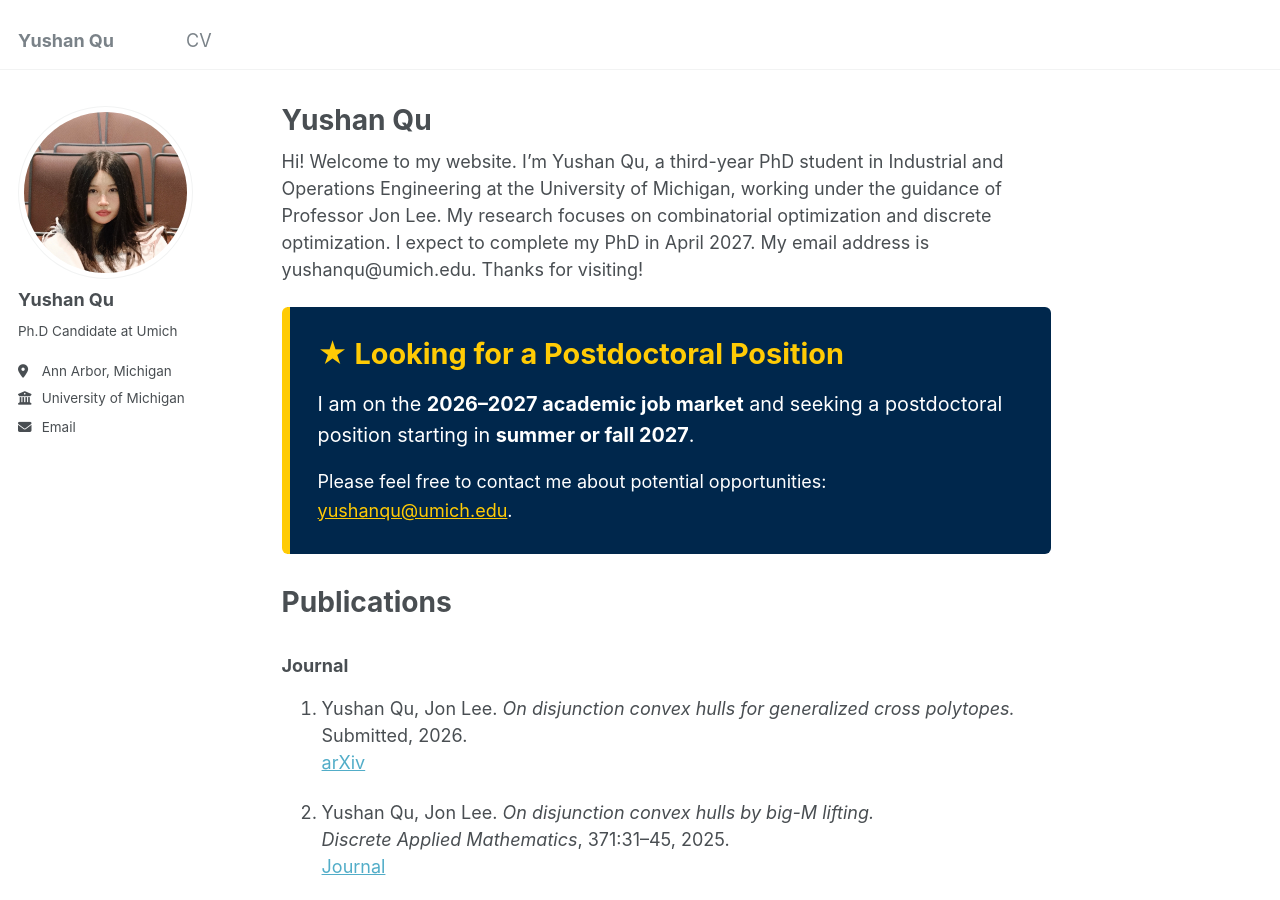
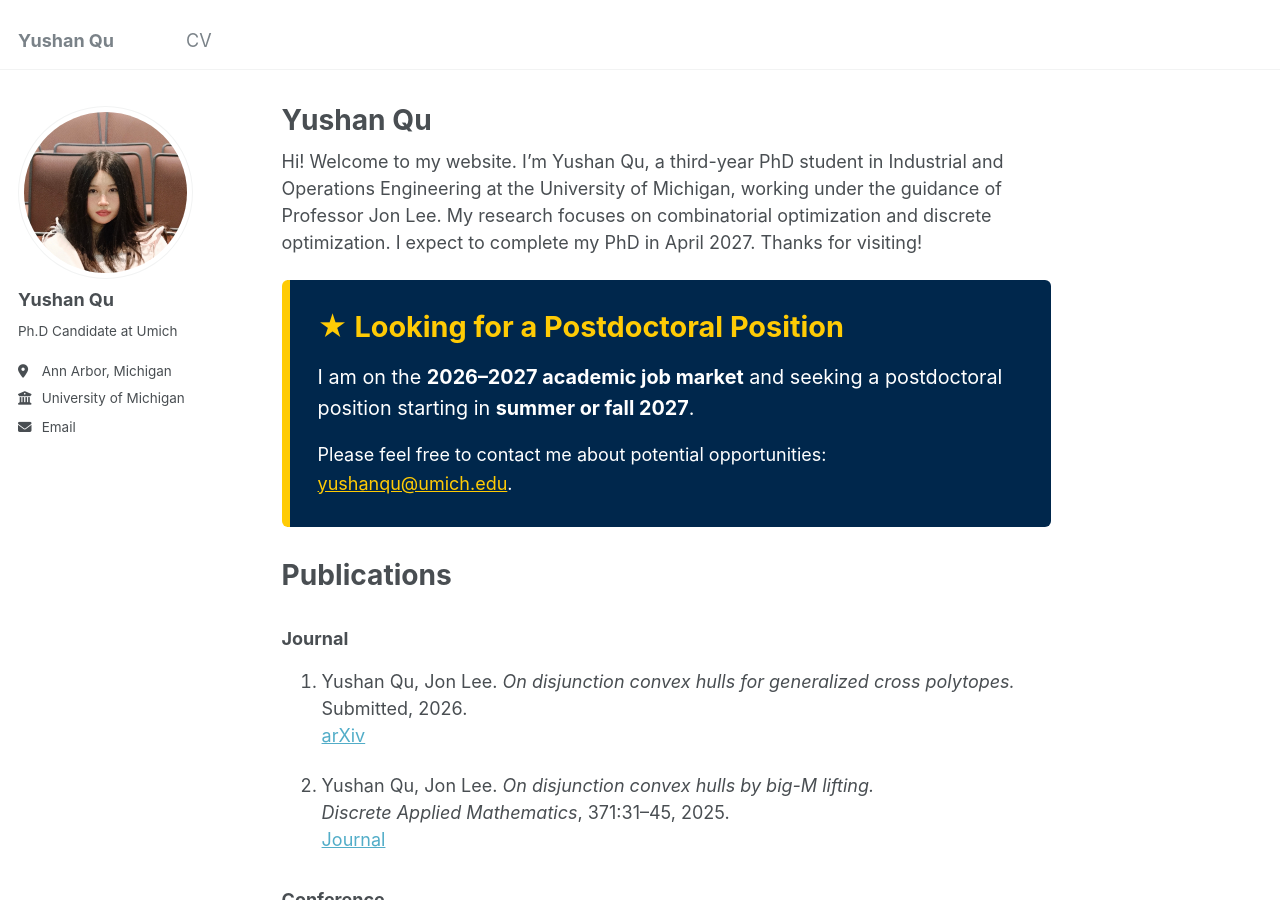
Before and after one commit to yushanqu/yushanqu.github.io, a Jekyll site: the page built from _pages/about.md, in a window 1280 px wide and 900 px high. Built offline with Jekyll 4.4.1, drawn with Linux system fonts in a browser that asks for light colours.

Commit message:
Update about.md

```diff
--- a/_pages/about.md
+++ b/_pages/about.md
@@ -7,7 +7,7 @@ redirect_from:
   - /about.html
 ---
 
-Hi! Welcome to my website. I’m Yushan Qu, a third-year PhD student in Industrial and Operations Engineering at the University of Michigan, working under the guidance of Professor Jon Lee. My research focuses on combinatorial optimization and discrete optimization. I expect to complete my PhD in April 2027. My email address is yushanqu@umich.edu. Thanks for visiting!
+Hi! Welcome to my website. I’m Yushan Qu, a third-year PhD student in Industrial and Operations Engineering at the University of Michigan, working under the guidance of Professor Jon Lee. My research focuses on combinatorial optimization and discrete optimization. I expect to complete my PhD in April 2027. Thanks for visiting!
 
 <div style="
   background-color: #00274C;
```
